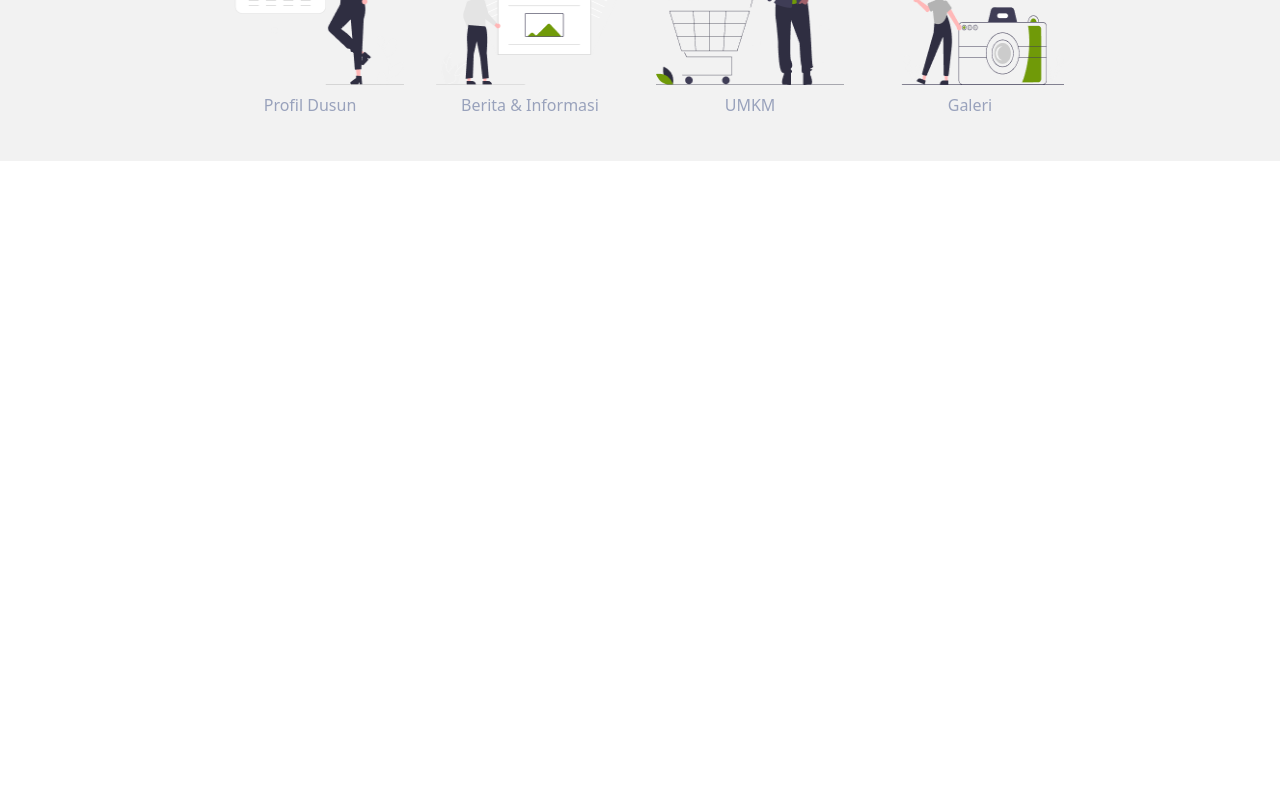
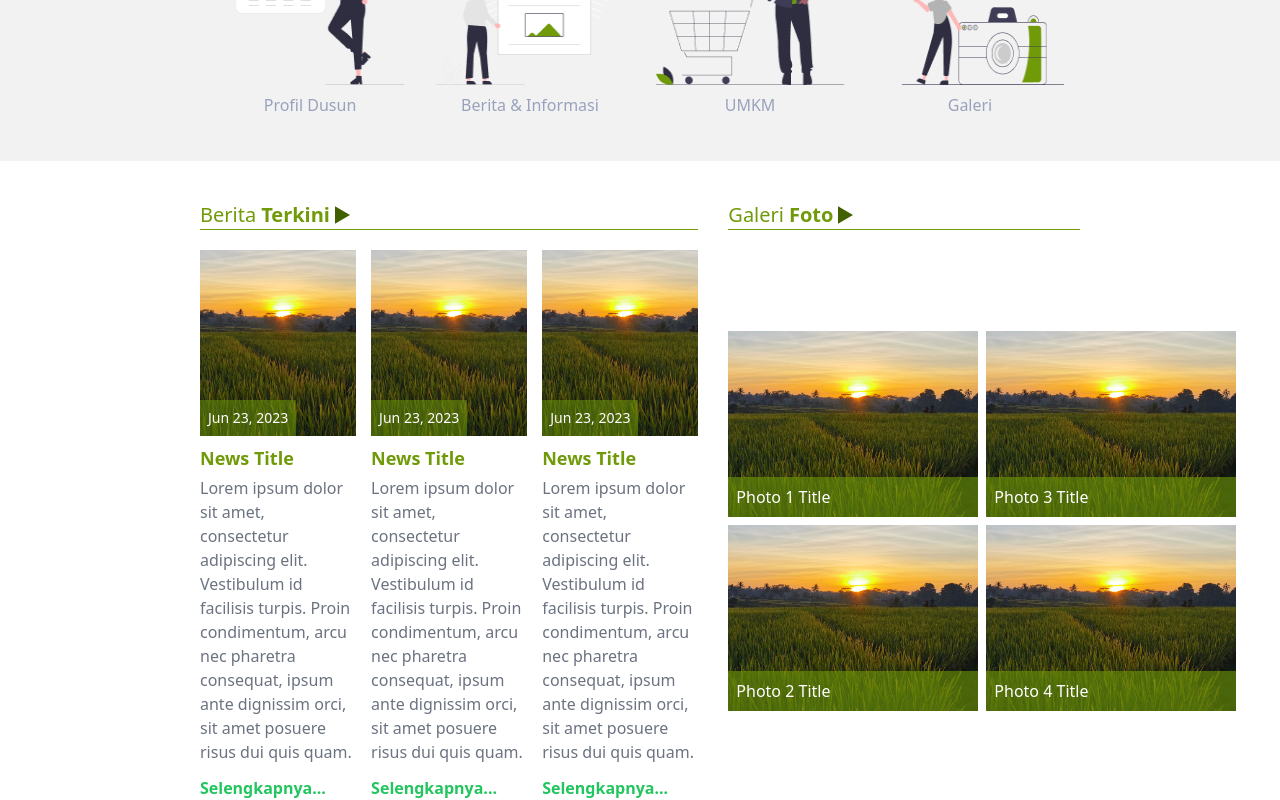
Before and after one commit to itsluthfi/explorejosari-react18, a React (Vite) app: page / in a window 1280 px wide. Shown: the part 882-1682 px from the top of the page. Before the commit the page ends 1043 px from the top, so only its background shows below. Built offline with nearby package versions, Linux system fonts and the light colour scheme.

Commit message:
feat(home): create news and gallery section

```diff
--- a/src/pages/Home.jsx
+++ b/src/pages/Home.jsx
@@ -1,3 +1,4 @@
+import { Tooltip } from '@chakra-ui/react';
 import Navbar from '../components/Navbar.jsx';
 import RejosariBg from '../assets/rejosari-bg.png';
 import MenuProfile from '../assets/menu_profile.png';
@@ -20,7 +21,7 @@ export default function Home() {
           <div className="text-center">
             <div className="container px-4 mx-auto">
               <div className="max-w-4xl mx-auto text-center">
-                <h2 className="mt-8 mb-6 text-4xl font-bold text-gray-100 lg:text-5xl">
+                <h2 className="mt-8 mb-6 text-3xl font-bold text-gray-100 lg:text-5xl">
                   Selamat Datang di Website Dusun Rejosari!
                 </h2>
                 <p className="max-w-3xl mx-auto mb-10 text-lg text-gray-300">
@@ -30,7 +31,7 @@ export default function Home() {
                 </p>
                 <a
                   className="inline-block w-full px-3 py-3 mb-4 text-gray-100 transition duration-200 border-2 border-transparent rounded bg-hijau md:w-auto md:mr-6 hover:bg-hijau-gelap"
-                  href="#"
+                  href="#news"
                 >
                   Lihat Selengkapnya
                 </a>
@@ -40,7 +41,7 @@ export default function Home() {
         </div>
       </div>
       {/* Menu icons */}
-      <div className="w-full h-[280px] bg-[#F2F2F2]">
+      <div className="w-full h-[280px] bg-[#F2F2F2] mb-[40px]">
         <div className="px-[50px] md:px-[100px] lg:px-[100px] xl:px-[200px] mx-auto flex justify-center items-center h-full">
           <div className="w-1/4 h-[192px] mx-4 flex flex-col items-center text-[#99A2BC]">
             <a className="text-center" href="/">
@@ -68,6 +69,221 @@ export default function Home() {
           </div>
         </div>
       </div>
+      {/* News & gallery */}
+      <div className="w-full h-[520px]">
+        <div className="px-[50px] md:px-[100px] lg:px-[100px] xl:px-[200px] mx-auto h-full">
+          {/* Header */}
+          <div className="grid grid-cols-12">
+            {/* News */}
+            <div className="flex items-center col-span-7 mr-[15px] border-b border-hijau">
+              <a href="/">
+                <div className="flex items-center">
+                  <div className="text-xl text-hijau mr-[5px] flex items-center">
+                    Berita <span className="ml-[5px] font-bold">Terkini</span>
+                  </div>
+                  <div>
+                    <Tooltip
+                      hasArrow
+                      label="Lihat lainnya"
+                      bg="black"
+                      color="gray.300"
+                      placement="right"
+                    >
+                      <svg
+                        width="15"
+                        height="18"
+                        viewBox="0 0 15 18"
+                        fill="none"
+                        xmlns="http://www.w3.org/2000/svg"
+                      >
+                        <path
+                          d="M15 9L0 17.6603L0 0.339746L15 9Z"
+                          fill="#416100"
+                        />
+                      </svg>
+                    </Tooltip>
+                  </div>
+                </div>
+              </a>
+            </div>
+            {/* Gallery */}
+            <div className="flex items-center col-span-5 ml-[15px] border-b border-hijau">
+              <a href="/">
+                <div className="flex items-center">
+                  <div className="text-xl text-hijau mr-[5px] flex items-center">
+                    Galeri <span className="ml-[5px] font-bold">Foto</span>
+                  </div>
+                  <div>
+                    <Tooltip
+                      hasArrow
+                      label="Lihat lainnya"
+                      bg="black"
+                      color="gray.300"
+                      placement="right"
+                    >
+                      <svg
+                        width="15"
+                        height="18"
+                        viewBox="0 0 15 18"
+                        fill="none"
+                        xmlns="http://www.w3.org/2000/svg"
+                      >
+                        <path
+                          d="M15 9L0 17.6603L0 0.339746L15 9Z"
+                          fill="#416100"
+                        />
+                      </svg>
+                    </Tooltip>
+                  </div>
+                </div>
+              </a>
+            </div>
+          </div>
+          <div className="grid grid-cols-12">
+            {/* News */}
+            <div className="flex items-center col-span-7 mr-[15px] mt-[20px]">
+              {/* News Card 1 */}
+              <div className="news-card w-[250px]">
+                <div className="relative">
+                  <img
+                    src={RejosariBg}
+                    alt="News"
+                    className="w-full h-[186px] object-cover"
+                  />
+                  <div className="absolute bottom-0 left-0 p-2 text-sm text-white bg-opacity-50 bg-hijau">
+                    Jun 23, 2023 {/* Replace with the actual date */}
+                  </div>
+                </div>
+                <h3 className="mt-2 text-lg font-bold text-hijau">
+                  News Title
+                </h3>
+                <p className="mt-1 text-gray-500">
+                  Lorem ipsum dolor sit amet, consectetur adipiscing elit.
+                  Vestibulum id facilisis turpis. Proin condimentum, arcu nec
+                  pharetra consequat, ipsum ante dignissim orci, sit amet
+                  posuere risus dui quis quam.
+                </p>
+                <a
+                  href="/"
+                  className="block mt-3 font-bold text-green-500 hover:underline"
+                >
+                  Selengkapnya...
+                </a>
+              </div>
+              {/* News Card 2 */}
+              <div className="news-card w-[250px] ml-[15px]">
+                <div className="relative">
+                  <img
+                    src={RejosariBg}
+                    alt="News"
+                    className="w-full h-[186px] object-cover"
+                  />
+                  <div className="absolute bottom-0 left-0 p-2 text-sm text-white bg-opacity-50 bg-hijau">
+                    Jun 23, 2023 {/* Replace with the actual date */}
+                  </div>
+                </div>
+                <h3 className="mt-2 text-lg font-bold text-hijau">
+                  News Title
+                </h3>
+                <p className="mt-1 text-gray-500">
+                  Lorem ipsum dolor sit amet, consectetur adipiscing elit.
+                  Vestibulum id facilisis turpis. Proin condimentum, arcu nec
+                  pharetra consequat, ipsum ante dignissim orci, sit amet
+                  posuere risus dui quis quam.
+                </p>
+                <a
+                  href="/"
+                  className="block mt-3 font-bold text-green-500 hover:underline"
+                >
+                  Selengkapnya...
+                </a>
+              </div>
+              {/* News Card 3 */}
+              <div className="news-card w-[250px] ml-[15px]">
+                <div className="relative">
+                  <img
+                    src={RejosariBg}
+                    alt="News"
+                    className="w-full h-[186px] object-cover"
+                  />
+                  <div className="absolute bottom-0 left-0 p-2 text-sm text-white bg-opacity-50 bg-hijau">
+                    Jun 23, 2023 {/* Replace with the actual date */}
+                  </div>
+                </div>
+                <h3 className="mt-2 text-lg font-bold text-hijau">
+                  News Title
+                </h3>
+                <p className="mt-1 text-gray-500">
+                  Lorem ipsum dolor sit amet, consectetur adipiscing elit.
+                  Vestibulum id facilisis turpis. Proin condimentum, arcu nec
+                  pharetra consequat, ipsum ante dignissim orci, sit amet
+                  posuere risus dui quis quam.
+                </p>
+                <a
+                  href="/"
+                  className="block mt-3 font-bold text-green-500 hover:underline"
+                >
+                  Selengkapnya...
+                </a>
+              </div>
+            </div>
+            {/* Gallery */}
+            <div className="flex items-center col-span-5 ml-[15px] mt-[20px]">
+              {/* First Row */}
+              <div className="flex flex-wrap">
+                {/* First Photo Card */}
+                <div className="photo-card relative w-[250px] h-[186px] overflow-hidden mr-2 mb-2">
+                  <img
+                    src={RejosariBg}
+                    alt="Photo 1"
+                    className="object-cover w-full h-full"
+                  />
+                  <div className="absolute bottom-0 left-0 w-full p-2 text-white bg-hijau bg-opacity-60">
+                    Photo 1 Title
+                  </div>
+                </div>
+                {/* Second Photo Card */}
+                <div className="photo-card relative w-[250px] h-[186px] overflow-hidden mb-2">
+                  <img
+                    src={RejosariBg}
+                    alt="Photo 2"
+                    className="object-cover w-full h-full"
+                  />
+                  <div className="absolute bottom-0 left-0 w-full p-2 text-white bg-hijau bg-opacity-60">
+                    Photo 2 Title
+                  </div>
+                </div>
+              </div>
+
+              {/* Second Row */}
+              <div className="flex flex-wrap">
+                {/* Third Photo Card */}
+                <div className="photo-card relative w-[250px] h-[186px] overflow-hidden mr-2 mb-2">
+                  <img
+                    src={RejosariBg}
+                    alt="Photo 3"
+                    className="object-cover w-full h-full"
+                  />
+                  <div className="absolute bottom-0 left-0 w-full p-2 text-white bg-hijau bg-opacity-60">
+                    Photo 3 Title
+                  </div>
+                </div>
+                {/* Fourth Photo Card */}
+                <div className="photo-card relative w-[250px] h-[186px] overflow-hidden mb-2">
+                  <img
+                    src={RejosariBg}
+                    alt="Photo 4"
+                    className="object-cover w-full h-full"
+                  />
+                  <div className="absolute bottom-0 left-0 w-full p-2 text-white bg-hijau bg-opacity-60">
+                    Photo 4 Title
+                  </div>
+                </div>
+              </div>
+            </div>
+          </div>
+        </div>
+      </div>
     </>
   );
 }
```
